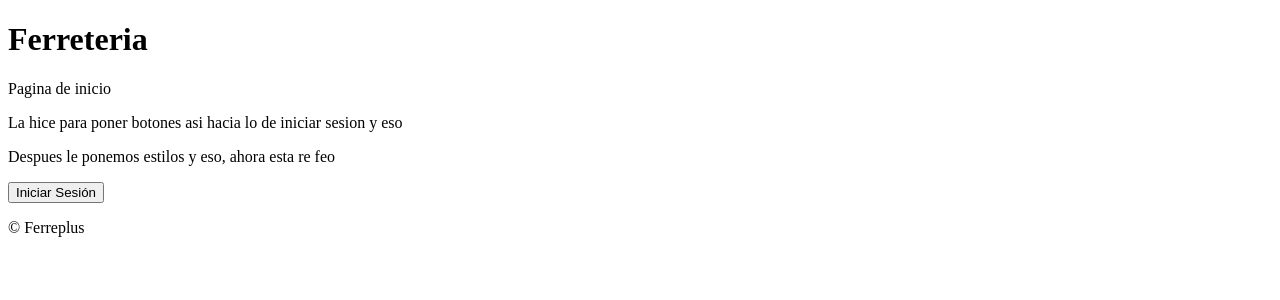
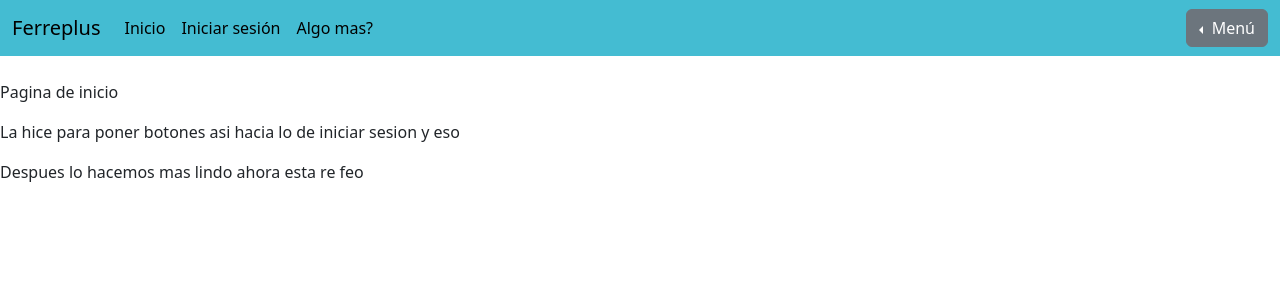
Before and after one commit to FacundoGazar/ferreteria_2-0, a Django app: page / in a window 1280 px wide. Shown: the top 300 px of the page. Run offline with Django 5.2, Linux system fonts and the light colour scheme.

Commit message:
Mejore cómo te aparece el boton de iniciar sesion y el de cerrar sesion

```diff
--- a/homepage/templates/base.html
+++ /dev/null
@@ -1,17 +0,0 @@
-<!-- templates/base.html -->
-<!DOCTYPE html>
-<html>
-
-<head>
-  <meta charset="utf-8">
-  <title>{% block title %}Ferreplus{% endblock %}</title>
-</head>
-
-<body>
-  <main>
-    {% block content %}
-    {% endblock %}
-  </main>
-</body>
-
-</html>
--- /dev/null
+++ b/homepage/templates/homepage/base.html
@@ -0,0 +1,28 @@
+<!doctype html>
+<html lang="en">
+  <head>
+    <meta charset="utf-8">
+    <meta name="viewport" content="width=device-width, initial-scale=1">
+    <title>Ferreplus</title>
+    <link href="https://cdn.jsdelivr.net/npm/bootstrap@5.3.3/dist/css/bootstrap.min.css" rel="stylesheet" integrity="sha384-QWTKZyjpPEjISv5WaRU9OFeRpok6YctnYmDr5pNlyT2bRjXh0JMhjY6hW+ALEwIH" crossorigin="anonymous">
+  </head>
+  <body>
+    {% include "homepage/navbar.html" %}
+    <br/>
+    {% block content %}
+        <div class="container">
+            {% if messages %}
+            {% for message in messages %}
+                <div class="alert alert-warning alert-dismissible fade show" role="alert">
+                 <strong>{{message}}</strong>
+                 <button type="button" class="btn-close" data-bs-dismiss="alert" aria-label="Close"></button>
+             </div>
+            {% endfor %}
+            {% endif %}
+        </div>
+        <main>
+        </main>
+    {% endblock %}
+    <script src="https://cdn.jsdelivr.net/npm/bootstrap@5.3.3/dist/js/bootstrap.bundle.min.js" integrity="sha384-YvpcrYf0tY3lHB60NNkmXc5s9fDVZLESaAA55NDzOxhy9GkcIdslK1eN7N6jIeHz" crossorigin="anonymous"></script>
+  </body>
+</html>
--- a/homepage/templates/homepage/homepage.html
+++ b/homepage/templates/homepage/homepage.html
@@ -1,6 +1,5 @@
-{% extends "base.html" %}
+{% extends "homepage/base.html" %}
 
-{% block content%}
 <!DOCTYPE html>
 <html lang="es">
 <head>
@@ -10,21 +9,14 @@
 </head>
 <body>
     <header>
-        <h1>Ferreteria</h1>
+
     </header>
     <main>
+        {% block content %}
         <p>Pagina de inicio</p>
         <p>La hice para poner botones asi hacia lo de iniciar sesion y eso</p>
-        <p>Despues le ponemos estilos y eso, ahora esta re feo</p>
-        {% if request.user.is_authenticated %}
-            <button onclick="window.location.href='{% url 'cerrar_sesion' %}'">Cerrar sesión</button>
-        {% else %}
-            <button onclick="window.location.href='{% url 'iniciar_sesion' %}'">Iniciar Sesión</button>
-        {% endif %}
+        <p>Despues lo hacemos mas lindo ahora esta re feo</p>
+        {% endblock %}
     </main>
-    <footer>
-        <p>&copy; Ferreplus</p>
-    </footer>
 </body>
 </html>
-{%endblock%}
--- /dev/null
+++ b/homepage/templates/homepage/navbar.html
@@ -0,0 +1,36 @@
+<nav class="navbar navbar-expand-lg" style="background-color: #44BCD2;">
+  <div class="container-fluid">
+    <a class="navbar-brand" href="{% url 'homepage' %}">Ferreplus</a>
+    <button class="navbar-toggler" type="button" data-bs-toggle="collapse" data-bs-target="#navbarNav" aria-controls="navbarNav" aria-expanded="false" aria-label="Toggle navigation">
+      <span class="navbar-toggler-icon"></span>
+    </button>
+    <div class="collapse navbar-collapse" id="navbarNav">
+      <ul class="navbar-nav">
+        <li class="nav-item">
+          <a class="nav-link active" aria-current="page" href="{% url 'homepage' %}">Inicio</a>
+        </li>
+        {% if not request.user.is_authenticated %}
+        <li class="nav-item">
+          <a class="nav-link active" aria-current="page" href="{% url 'iniciar_sesion' %}">Iniciar sesión</a>
+        </li>
+        {% endif %}
+        <li class="nav-item">
+          <a class="nav-link active" aria-current="page" href="#">Algo mas?</a>
+        </li>
+      </ul>
+    </div>
+    <div class="btn-group dropstart">
+      <button type="button" class="btn btn-secondary dropdown-toggle" data-bs-toggle="dropdown" aria-expanded="false">
+        Menú
+      </button>
+      <ul class="dropdown-menu">
+        <li><button class="dropdown-item" type="button">Accion random</button></li>
+        <li><button class="dropdown-item" type="button">Accion mas random todavia</button></li>
+        {% if request.user.is_authenticated %}
+        <li><hr class="dropdown-divider"></li>
+        <li><button class="dropdown-item" type="button">Cerrar sesión</button></li>
+        {% endif %}
+      </ul>
+    </div>
+  </div>
+</nav>
```
Also changed, not shown: homepage/templates/homepage/base2.html (added, +28 -0 lines), iniciar_sesion/templates/authenticate/login.html (+16 -0 lines), db.sqlite3.
